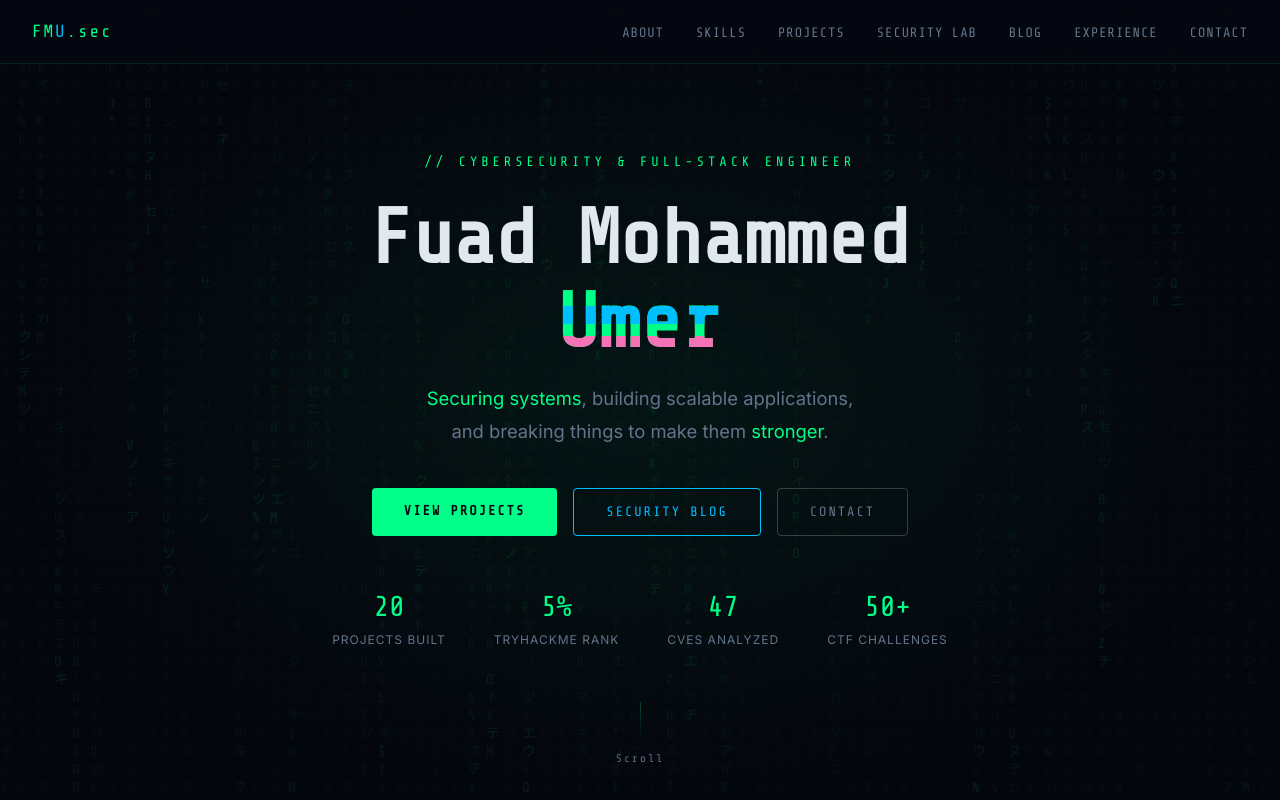
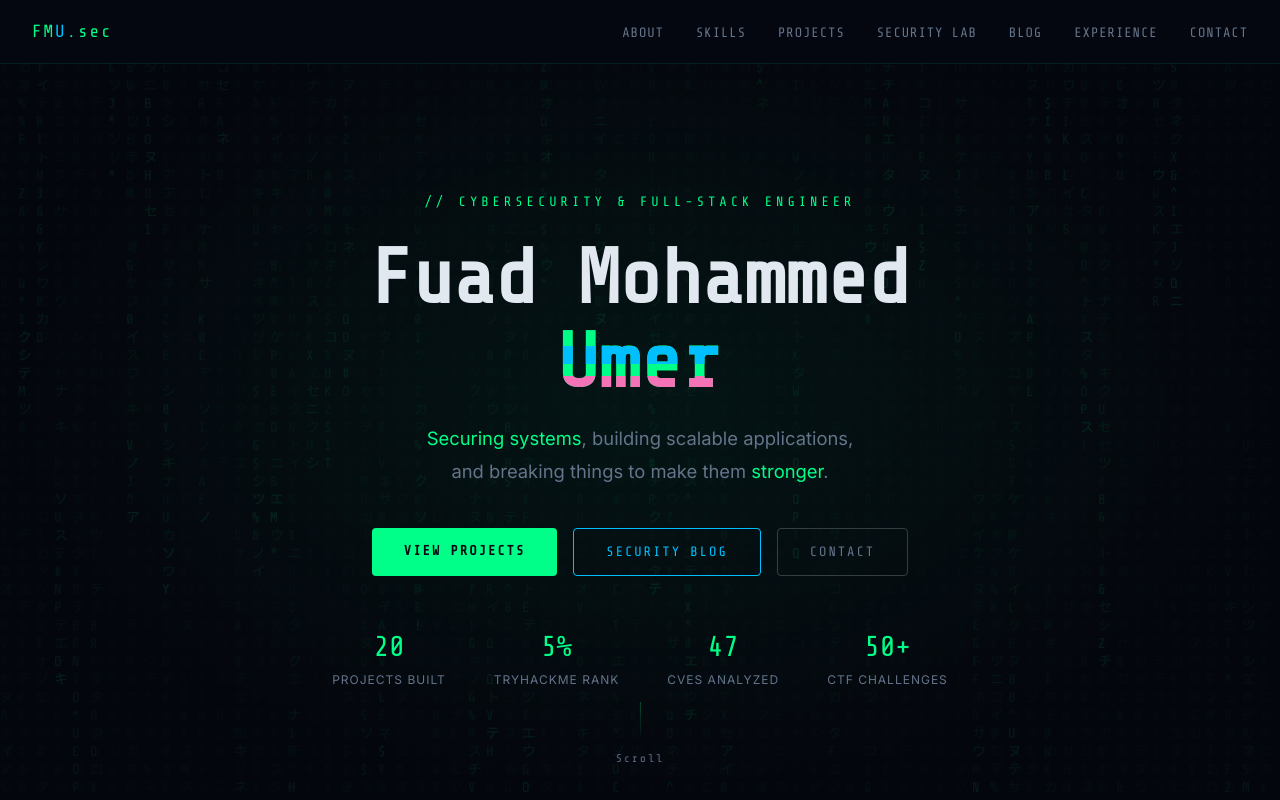
Before and after one commit to Daufm/my_portfolio, a plain HTML site: page frontend/index.html in a window 1280 px wide. Shown: the top 800 px of the page. Drawn offline with nearby package versions, Linux system fonts and the light colour scheme; no server answers.

Commit message:
fix: hero styling

```diff
--- a/frontend/index.html
+++ b/frontend/index.html
@@ -188,13 +188,14 @@
   font-family: var(--mono);
   font-size: .85rem;
   color: var(--green);
-      margin-bottom: 1.2rem;
   letter-spacing: 4px;
   text-transform: uppercase;
-      margin-bottom: 1.5rem;
+  margin-top: 5rem;      /* 👈 Adds space at the top to clear the navigation bar */
+  margin-bottom: 1.5rem; /* 👈 Cleaned up the duplicate entries */
   opacity: 0;
-      animation: fadeUp .8s .3s forwards
-    }
+  animation: fadeUp .8s .3s forwards;
+}
+
 
     .hero-name {
       font-family: var(--mono);
```
Lines whose indentation alone changed are shown as unchanged.
